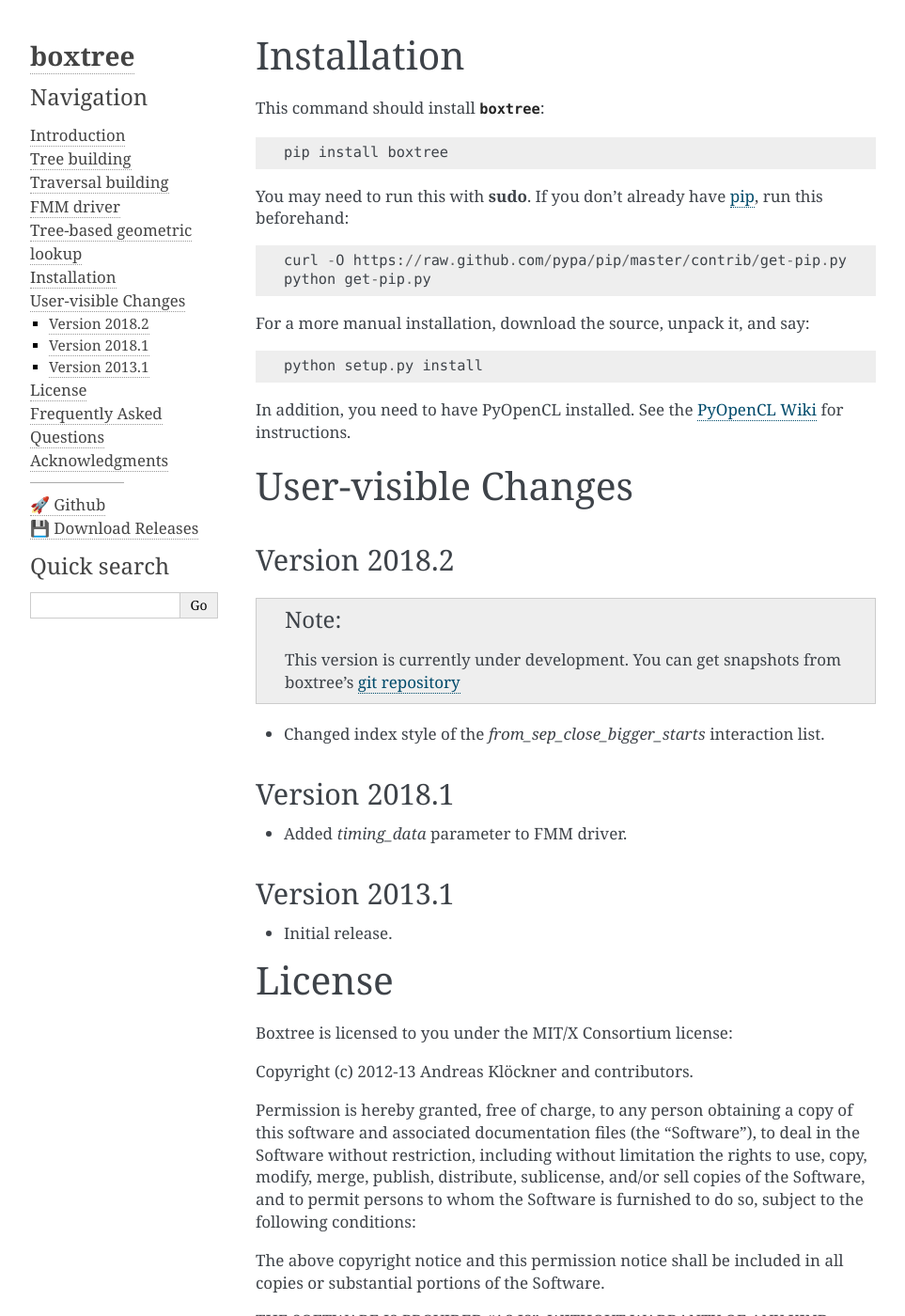
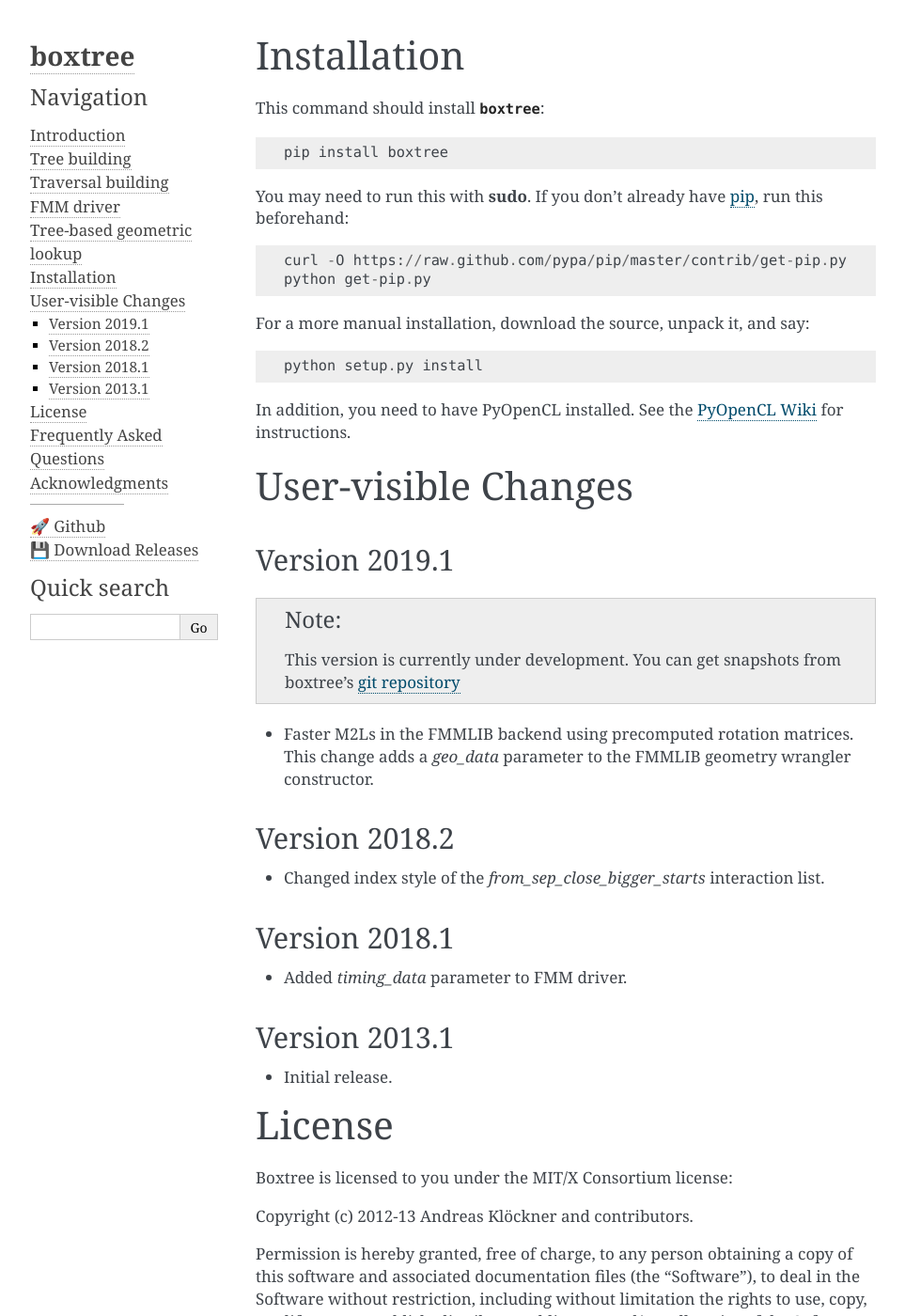
Before and after one commit to inducer/boxtree, a Sphinx documentation site: the page built from doc/misc.rst, in a window 1280 px wide and 1400 px high. Shown: the whole window at 94% size, without its empty margins (148-1111 px from the left). Built offline with Sphinx 7.4.7, drawn with Linux system fonts in a browser that asks for light colours.

```diff
--- a/boxtree/version.py
+++ b/boxtree/version.py
@@ -1,2 +1,2 @@
-VERSION = (2018, 2)
+VERSION = (2019, 1)
 VERSION_TEXT = ".".join(str(i) for i in VERSION)
--- a/doc/misc.rst
+++ b/doc/misc.rst
@@ -24,12 +24,20 @@ for instructions.
 User-visible Changes
 ====================
 
-Version 2018.2
+Version 2019.1
 --------------
+
 .. note::
 
     This version is currently under development. You can get snapshots from
     boxtree's `git repository <https://github.com/inducer/boxtree>`_
+
+* Faster M2Ls in the FMMLIB backend using precomputed rotation matrices.  This
+  change adds a *geo_data* parameter to the FMMLIB geometry wrangler
+  constructor.
+
+Version 2018.2
+--------------
 
 * Changed index style of the *from_sep_close_bigger_starts* interaction list.
 
```
